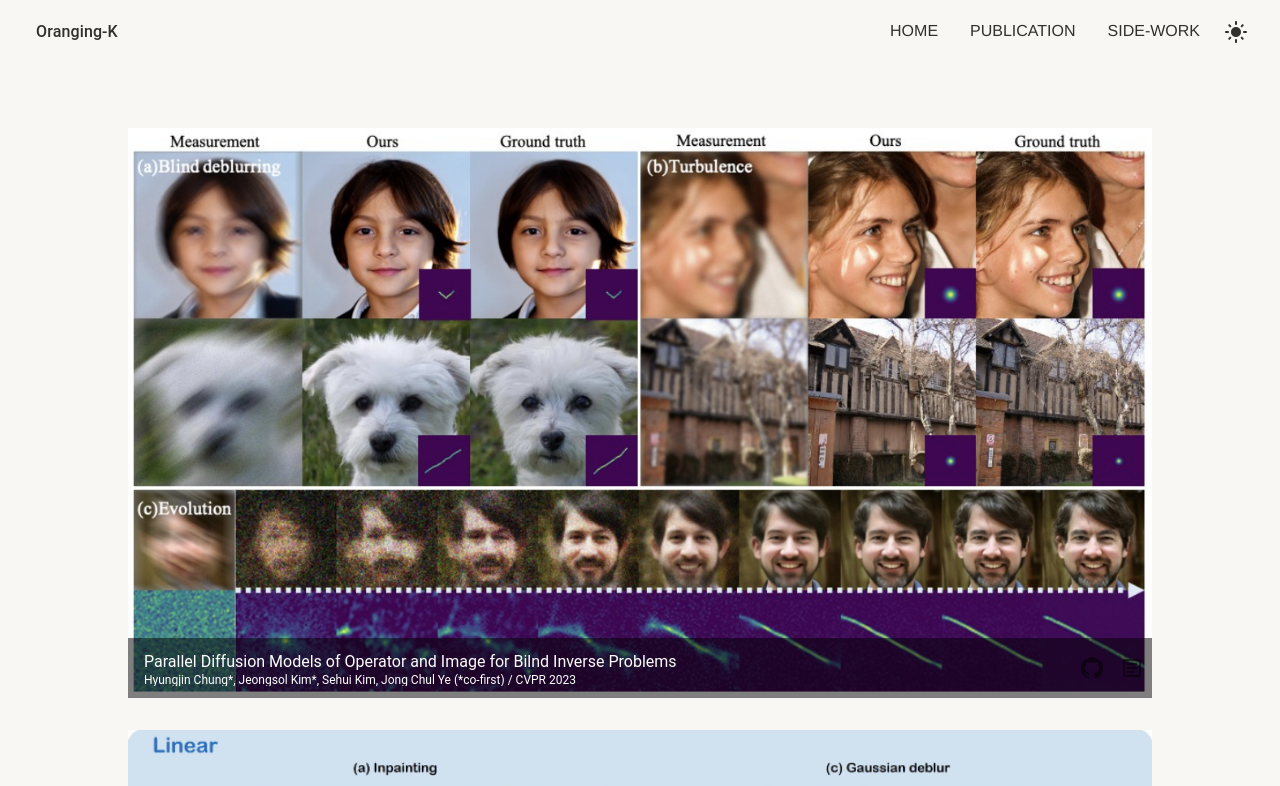
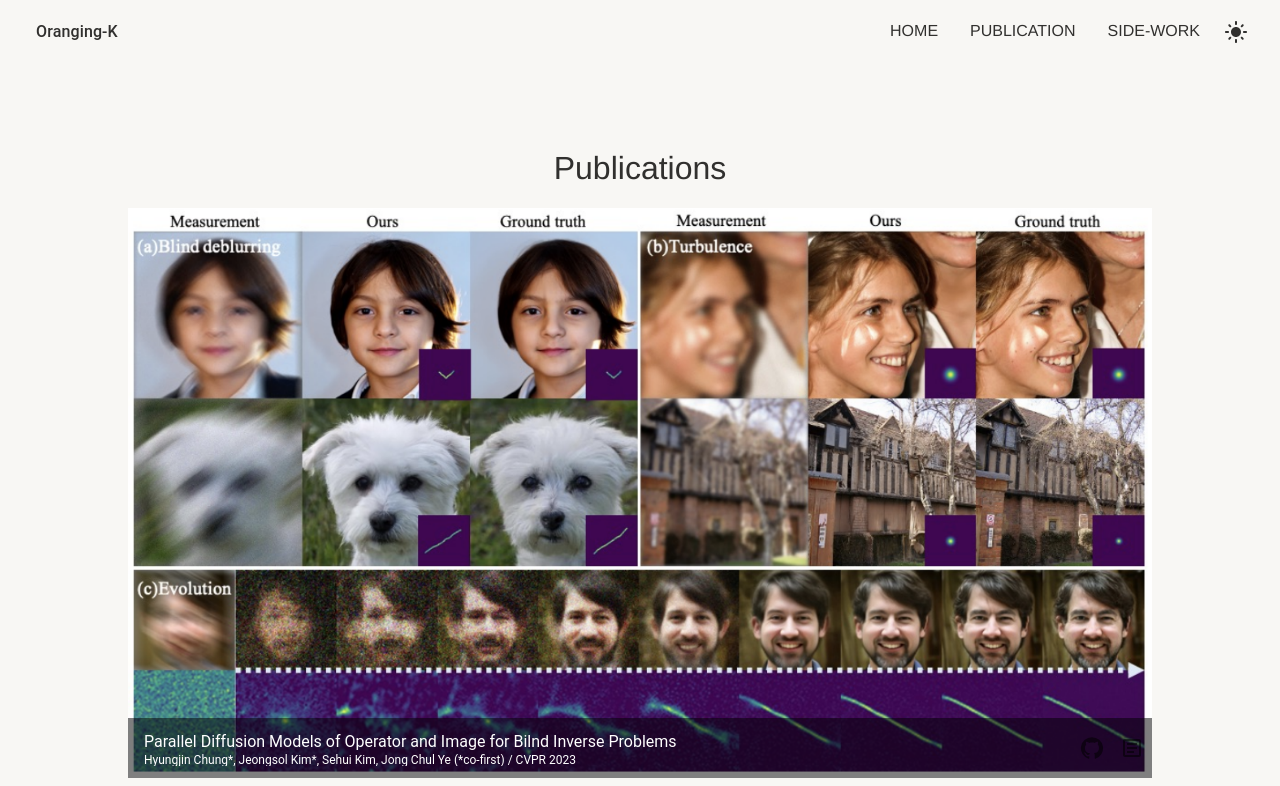
Before and after one commit to jeongsol-kim/jeongsol-kim, a React (Create React App) app: page /publication in a window 1280 px wide. Shown: the top 786 px of the page. Built offline with nearby package versions, Linux system fonts and the light colour scheme.

Commit message:
add header

```diff
--- a/src/components/publication.js
+++ b/src/components/publication.js
@@ -4,7 +4,13 @@ import { publicationData } from "../data/publication";
 
 const Publication = () => {
     return (
+        <>
+        <h2 className="hello"
+            style={{textAlign:'center', padding: '1rem 0'}}>
+            Publications
+        </h2>
         <PublicationList itemData={publicationData}/>
+        </>
     );
 }
 
```
